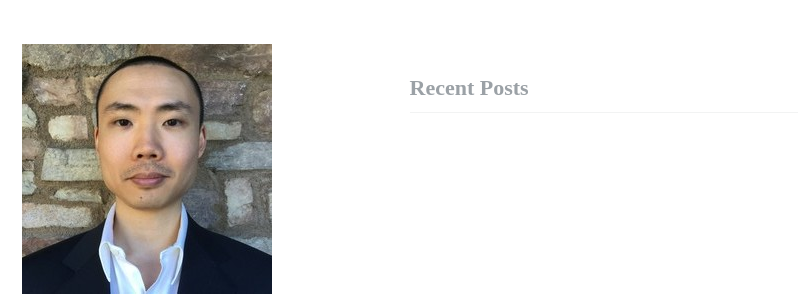
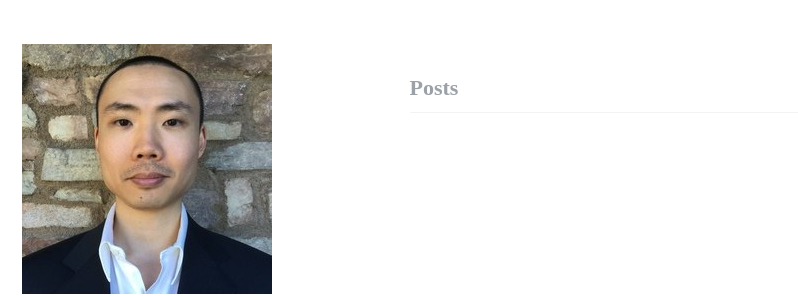
Before and after one commit to andrewdavidwong/web, a Jekyll site: the page built from index.html, in a window 1280 px wide. Shown: the top 296 px of the page, without its empty margins (0-798 px from the left). Built offline with Jekyll 4.4.1, drawn with Linux system fonts in a browser that asks for light colours; some web fonts are replaced; the list of posts is cut into pages by our own code.

Commit message:
Minor UI text update

```diff
--- a/_data/ui-text.yml
+++ b/_data/ui-text.yml
@@ -24,7 +24,7 @@ en: &DEFAULT_EN
   feed_label                 : "Feed"
   website_label              : "Website"
   email_label                : "Email"
-  recent_posts               : "Recent Posts"
+  recent_posts               : "Posts"
   undefined_wpm              : "Undefined parameter words_per_minute at _config.yml"
   comment_form_info          :
   comment_form_comment_label : "Comment (required)"
```
